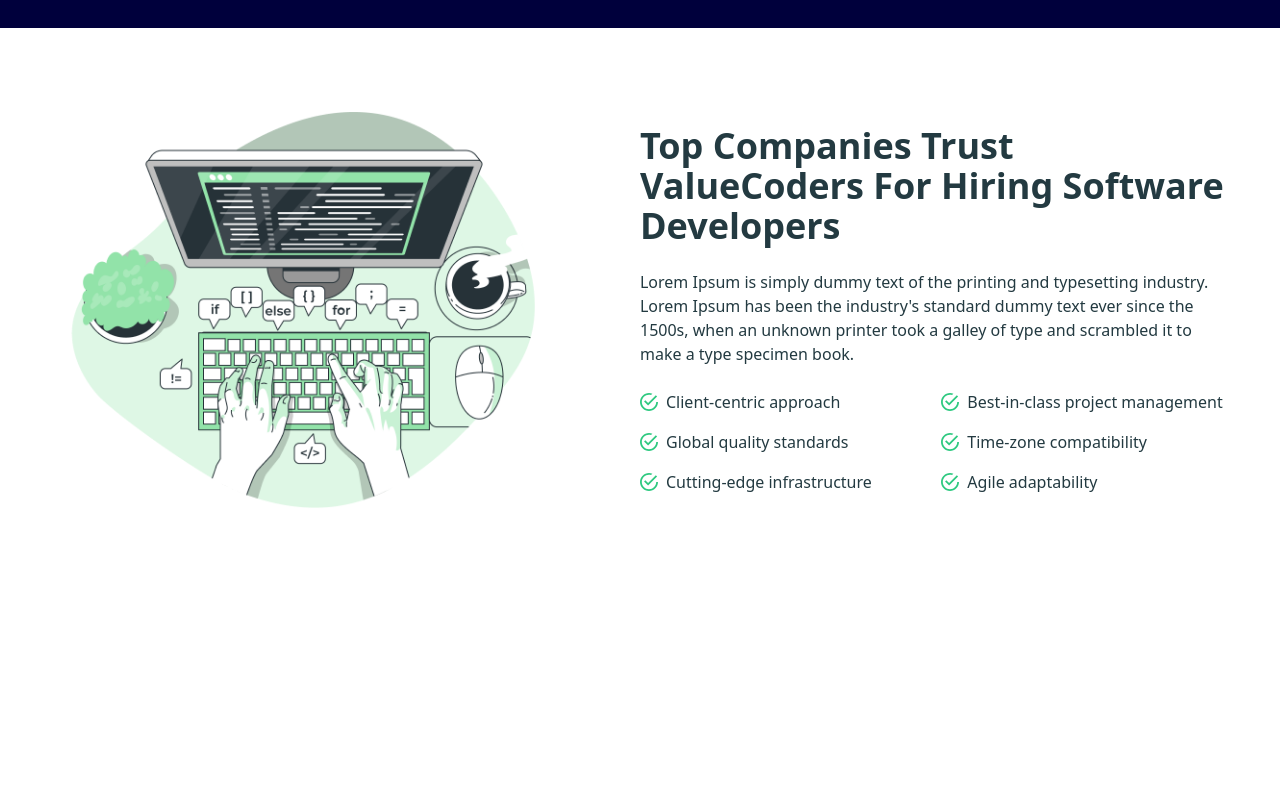
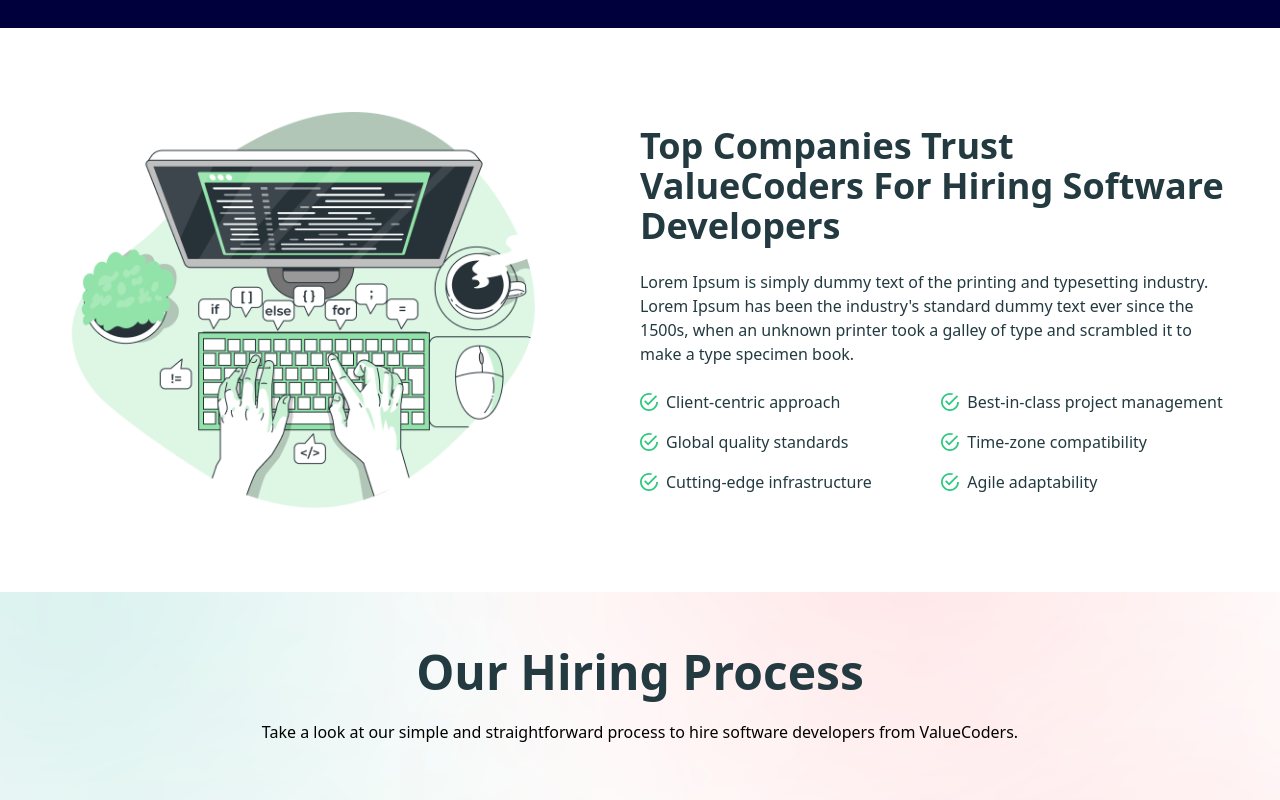
Before and after one commit to SouravBhardwaj997/assignment, a Next.js app: page / in a window 1280 px wide. Shown: the part 3457-4257 px from the top of the page. Before the commit the page ends 4049 px from the top, so only its background shows below. Built offline with nearby package versions, Linux system fonts and the light colour scheme.

Commit message:
Implement Hiring Process Section wihtout hiring Cards

```diff
--- a/src/app/page.tsx
+++ b/src/app/page.tsx
@@ -1,4 +1,5 @@
 import { HeroSection, WhyUsSection } from "@/components/Sections";
+import { HiringProcessSection } from "@/components/Sections/HiringProcessSection";
 import { TechSection } from "@/components/Sections/TechSection";
 import { TrustFactorSection } from "@/components/Sections/TrustFactorSection";
 import { WhyHireIndiaSection } from "@/components/Sections/WhyHireIndiaSection";
@@ -11,6 +12,7 @@
       <TechSection />
       <WhyHireIndiaSection />
       <TrustFactorSection />
+      <HiringProcessSection />
     </>
   );
 }
--- /dev/null
+++ b/src/components/Sections/HiringProcessSection.tsx
@@ -0,0 +1,15 @@
+export const HiringProcessSection = () => {
+  return (
+    <div className="bg-[url('/hiring-process-bg.png')] bg-no-repeat bg-cover">
+      <div className="2xl:w-10/12 lg:w-10/12 md:w-5/6 sm:w-full xl:w-11/12 mx-auto py-14 flex flex-col justify-center gap-6 items-center">
+        <p className="text-5xl font-semibold text-center text-gray-dark">
+          Our Hiring Process
+        </p>
+        <p className="text-base  text-center w-2/3">
+          Take a look at our simple and straightforward process to hire software
+          developers from ValueCoders.
+        </p>
+      </div>
+    </div>
+  );
+};
```
Also changed, not shown: public/hiring-process-bg.png (added).
